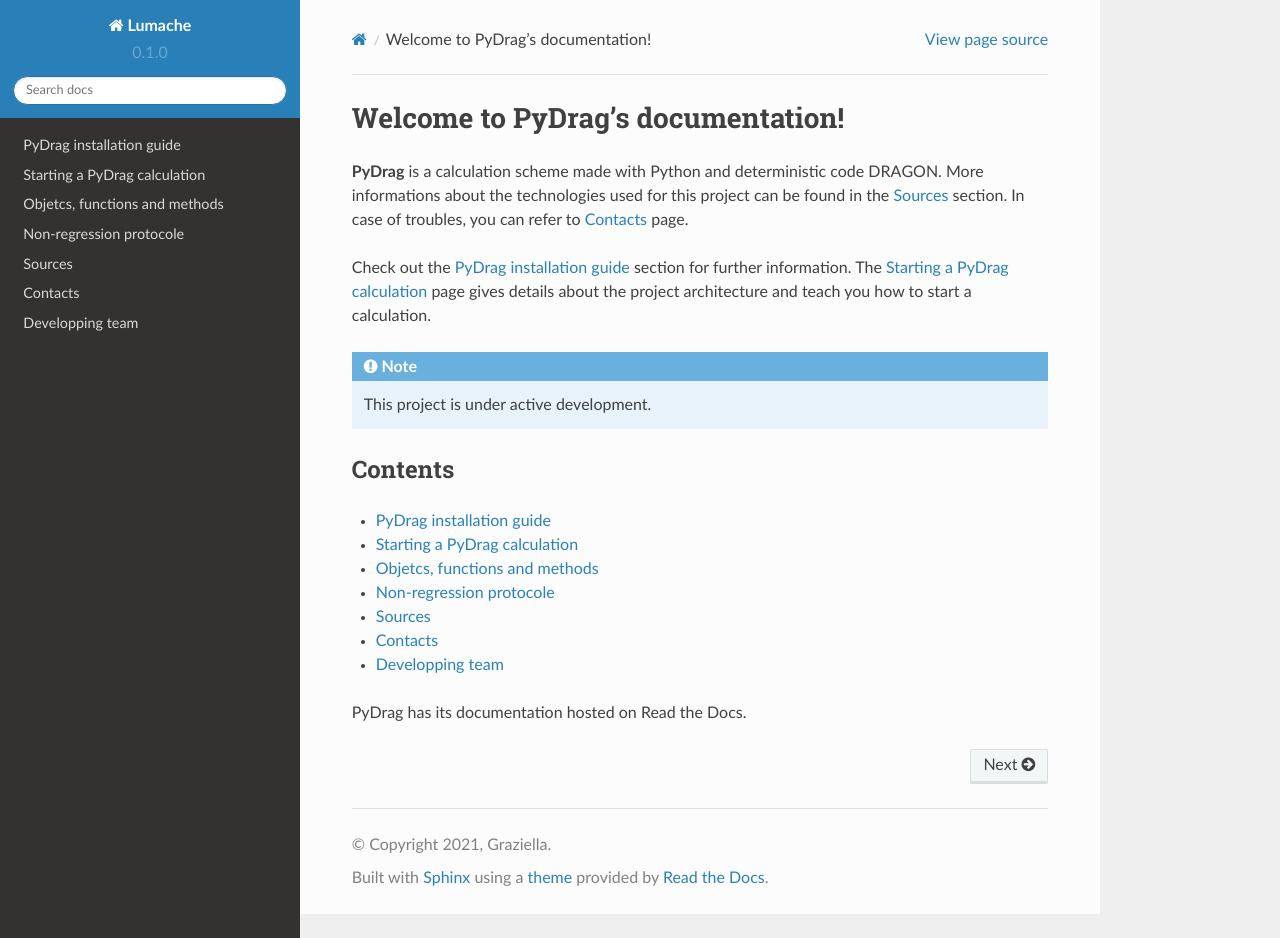
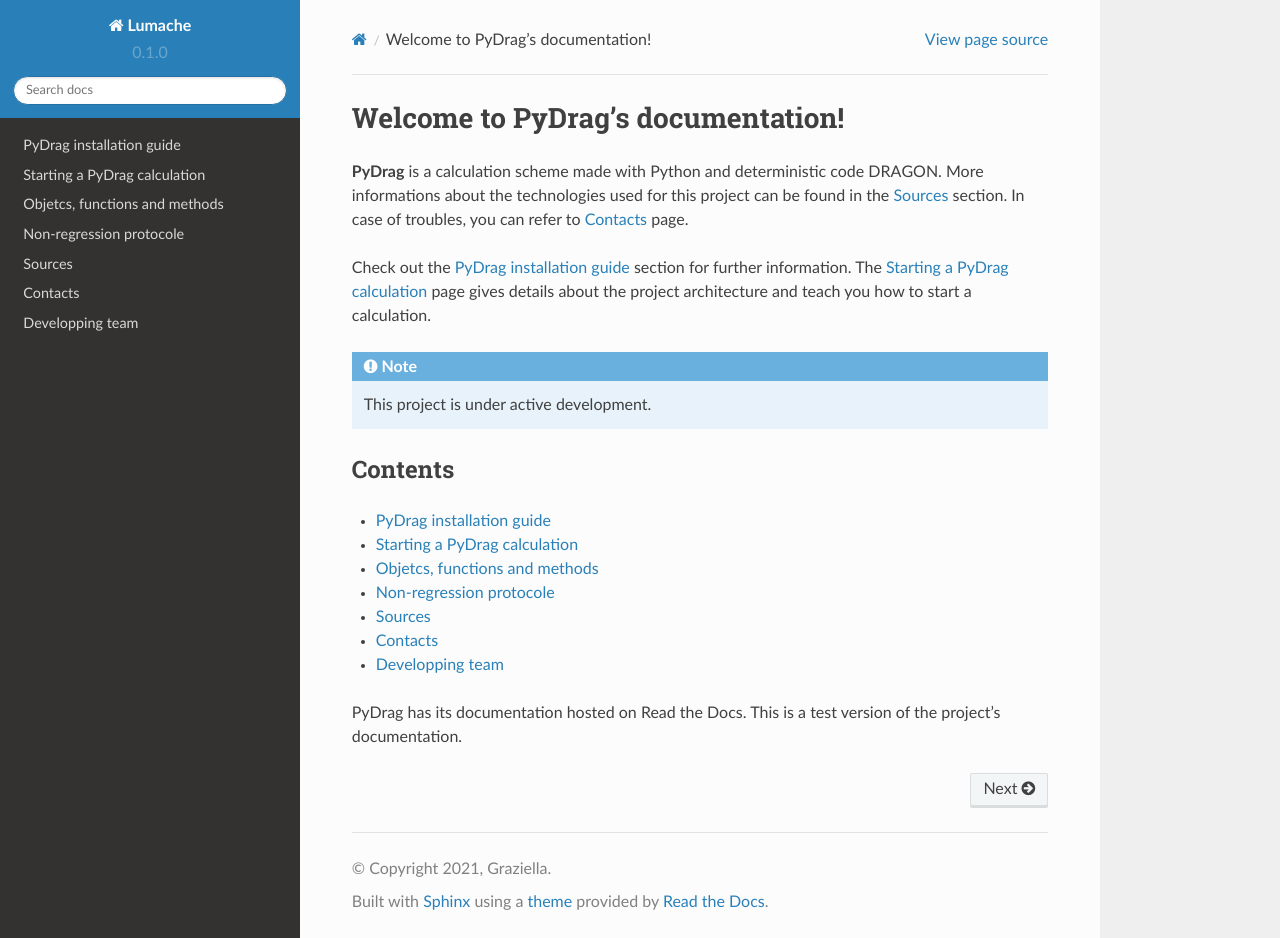
Before and after one commit to Ben105m/rtd-tutorial, a Sphinx documentation site: the page built from docs/source/index.rst, in a window 1280 px wide and 938 px high. Built offline with Sphinx 7.4.7 and the Read the Docs theme 2.0.0, drawn with Linux system fonts in a browser that asks for light colours.

Commit message:
Update index.rst

```diff
--- a/docs/source/index.rst
+++ b/docs/source/index.rst
@@ -25,4 +25,4 @@ Contents
    contact
 
 
-PyDrag has its documentation hosted on Read the Docs.
+PyDrag has its documentation hosted on Read the Docs. This is a test version of the project's documentation.
```
